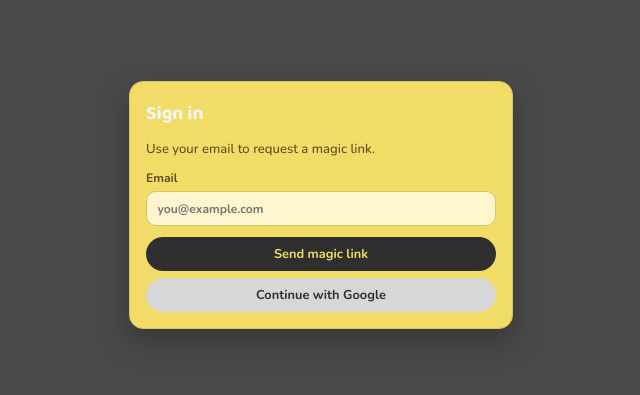
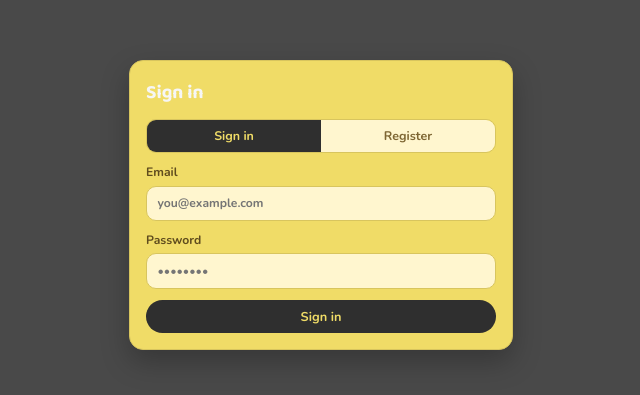
Before and after one commit to elgervb/beez, an Angular app: page /beez/auth in a window 1280 px wide. Shown: the part 195-590 px from the top of the page, without its empty margins (319-959 px from the left). Built offline with nearby package versions, Linux system fonts and the light colour scheme.

Commit message:
use email - pw login

```diff
--- a/src/app/data/supabase-store.ts
+++ b/src/app/data/supabase-store.ts
@@ -134,6 +134,16 @@
       email,
       options: { emailRedirectTo: redirectTo }
     });
+    if (error) throw error;
+  }
+
+  async signInWithEmailPassword(email: string, password: string): Promise<void> {
+    const { error } = await this.client.auth.signInWithPassword({ email, password });
+    if (error) throw error;
+  }
+
+  async signUpWithEmailPassword(email: string, password: string): Promise<void> {
+    const { error } = await this.client.auth.signUp({ email, password });
     if (error) throw error;
   }
 
--- a/src/app/pages/auth/auth.css
+++ b/src/app/pages/auth/auth.css
@@ -57,6 +57,27 @@
   gap: 0.45rem;
 }
 
+.mode-tabs {
+  display: grid;
+  grid-template-columns: 1fr 1fr;
+  border-radius: 10px;
+  overflow: hidden;
+  border: 1px solid #d8c55e;
+}
+
+.mode-tabs button {
+  border-radius: 0;
+  background: #fff6cf;
+  color: #7e6633;
+  min-height: 2rem;
+  font-size: 0.78rem;
+}
+
+.mode-tabs button.active {
+  background: #2f2f2f;
+  color: #f0dc67;
+}
+
 button {
   border: 0;
   border-radius: 999px;
--- a/src/app/pages/auth/auth.html
+++ b/src/app/pages/auth/auth.html
@@ -1,8 +1,13 @@
 <main class="auth-wrap">
   <section class="auth-card" aria-label="Sign in">
-    <h1>Sign in</h1>
-    <p class="hint">Use your email to request a magic link.</p>
+    <h1>{{ mode() === 'login' ? 'Sign in' : 'Create account' }}</h1>
 
+    <div class="mode-tabs" role="tablist">
+      <button role="tab" [class.active]="mode() === 'login'" (click)="setMode('login')">Sign in</button>
+      <button role="tab" [class.active]="mode() === 'register'" (click)="setMode('register')">Register</button>
+    </div>
+
+    @if (mode() === 'login') {
       <label>
         Email
         <input
@@ -13,11 +18,49 @@
           (input)="email.set($any($event.target).value)"
         />
       </label>
+      <label>
+        Password
+        <input
+          type="password"
+          autocomplete="current-password"
+          placeholder="••••••••"
+          [value]="password()"
+          (input)="password.set($any($event.target).value)"
+          (keydown.enter)="signInWithEmailPassword()"
+        />
+      </label>
+      <div class="actions">
+        <button type="button" (click)="signInWithEmailPassword()" [disabled]="busy()">Sign in</button>
+      </div>
+    }
 
+    @if (mode() === 'register') {
+      <p class="hint">Fill in your details to create a new account.</p>
+      <label>
+        Email
+        <input
+          type="email"
+          autocomplete="email"
+          placeholder="you@example.com"
+          [value]="email()"
+          (input)="email.set($any($event.target).value)"
+        />
+      </label>
+      <label>
+        Password
+        <input
+          type="password"
+          autocomplete="new-password"
+          placeholder="At least 6 characters"
+          [value]="password()"
+          (input)="password.set($any($event.target).value)"
+          (keydown.enter)="register()"
+        />
+      </label>
       <div class="actions">
-      <button type="button" (click)="sendMagicLink()" [disabled]="busy()">Send magic link</button>
-      <button type="button" class="secondary" (click)="signInWithGoogle()" [disabled]="busy()">Continue with Google</button>
+        <button type="button" (click)="register()" [disabled]="busy()">Create account</button>
       </div>
+    }
 
     @if (message()) {
       <p class="message" aria-live="polite">{{ message() }}</p>
--- a/src/app/pages/auth/auth.ts
+++ b/src/app/pages/auth/auth.ts
@@ -1,6 +1,8 @@
 import { Component, OnInit, inject, signal } from '@angular/core';
 import { ActivatedRoute, Router } from '@angular/router';
 import { SupabaseStore } from '../../data/supabase-store';
+
+type AuthMode = 'login' | 'register';
 
 @Component({
   selector: 'bee-auth',
@@ -13,59 +15,76 @@
   private readonly route = inject(ActivatedRoute);
 
   readonly email = signal(localStorage.getItem('beez-auth-email') ?? '');
+  readonly password = signal('');
   readonly busy = signal(false);
   readonly message = signal('');
   readonly configured = signal(this.supabaseStore.isConfigured());
+  readonly mode = signal<AuthMode>('login');
 
   ngOnInit(): void {
     void this.redirectIfAuthenticated();
   }
 
-  async sendMagicLink(): Promise<void> {
-    const value = this.email().trim();
-    if (!value) {
-      this.message.set('Enter your email first.');
+  setMode(mode: AuthMode): void {
+    this.mode.set(mode);
+    this.message.set('');
+    this.password.set('');
+  }
+
+  async signInWithEmailPassword(): Promise<void> {
+    const email = this.email().trim();
+    const password = this.password();
+    if (!email || !password) {
+      this.message.set('Enter your email and password.');
       return;
     }
-
     if (!this.configured()) {
       this.message.set('Supabase is not configured in this app.');
       return;
     }
 
-    const redirect = this.safeRedirectPath();
-    const redirectTo = `${globalThis.location.origin}/beez/auth?redirect=${encodeURIComponent(redirect)}`;
-
     this.busy.set(true);
     this.message.set('');
     try {
-      await this.supabaseStore.signInWithEmailMagicLink(value, redirectTo);
-      localStorage.setItem('beez-auth-email', value);
-      this.message.set('Magic link sent. Open your email and continue sign-in.');
+      await this.supabaseStore.signInWithEmailPassword(email, password);
+      localStorage.setItem('beez-auth-email', email);
+      const redirect = this.safeRedirectPath();
+      await this.router.navigateByUrl(redirect);
     } catch (error: unknown) {
       const reason = error instanceof Error ? error.message : 'Unknown error';
-      this.message.set(`Could not send magic link: ${reason}`);
+      this.message.set(`Sign-in failed: ${reason}`);
     } finally {
       this.busy.set(false);
     }
   }
 
-  async signInWithGoogle(): Promise<void> {
+  async register(): Promise<void> {
+    const email = this.email().trim();
+    const password = this.password();
+    if (!email || !password) {
+      this.message.set('Enter your email and password.');
+      return;
+    }
+    if (password.length < 6) {
+      this.message.set('Password must be at least 6 characters.');
+      return;
+    }
     if (!this.configured()) {
       this.message.set('Supabase is not configured in this app.');
       return;
     }
 
-    const redirect = this.safeRedirectPath();
-    const redirectTo = `${globalThis.location.origin}/beez/auth?redirect=${encodeURIComponent(redirect)}`;
-
     this.busy.set(true);
     this.message.set('');
     try {
-      await this.supabaseStore.signInWithGoogle(redirectTo);
+      await this.supabaseStore.signUpWithEmailPassword(email, password);
+      localStorage.setItem('beez-auth-email', email);
+      this.message.set('Account created! Check your email to confirm your address, then sign in.');
+      this.setMode('login');
     } catch (error: unknown) {
       const reason = error instanceof Error ? error.message : 'Unknown error';
-      this.message.set(`Google sign-in failed: ${reason}`);
+      this.message.set(`Registration failed: ${reason}`);
+    } finally {
       this.busy.set(false);
     }
   }
```
Also changed, not shown: 1 other file (tests, documents, lock files or other folders). Lines whose indentation alone changed are shown as unchanged.
